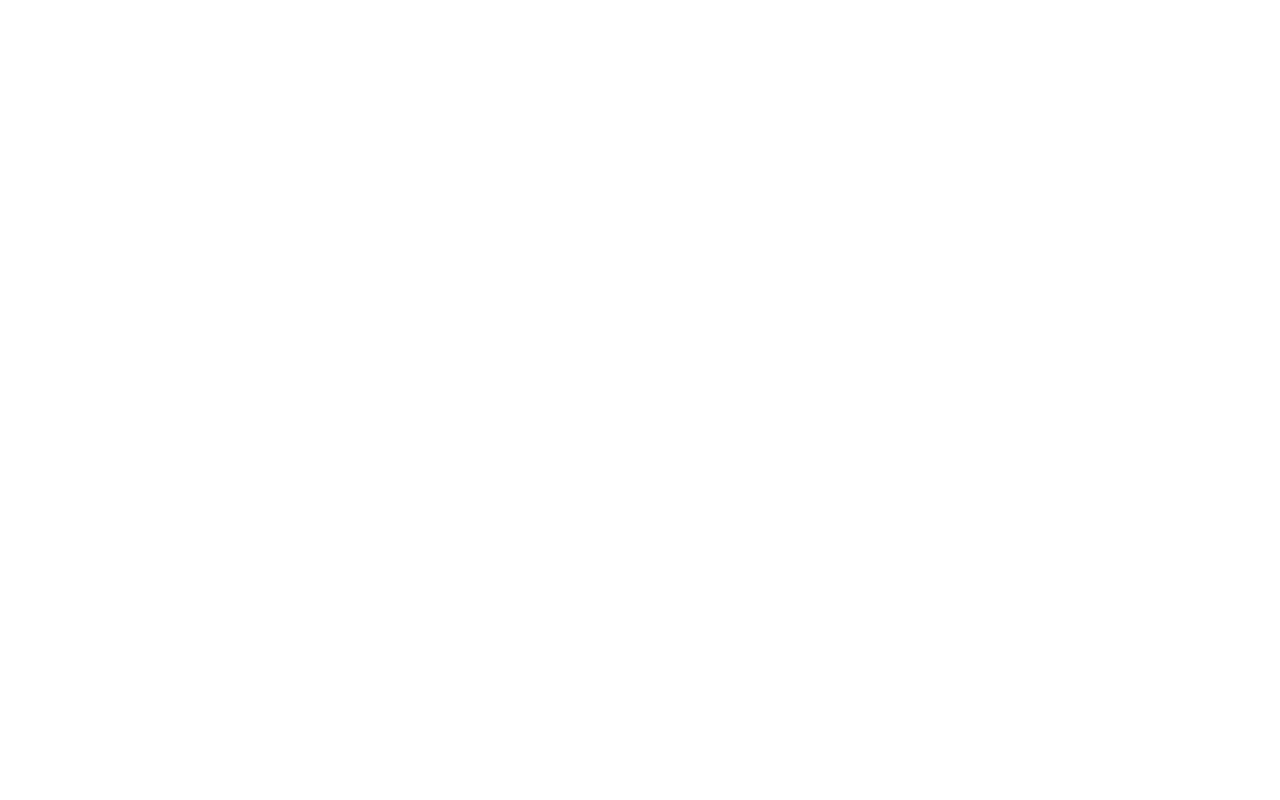
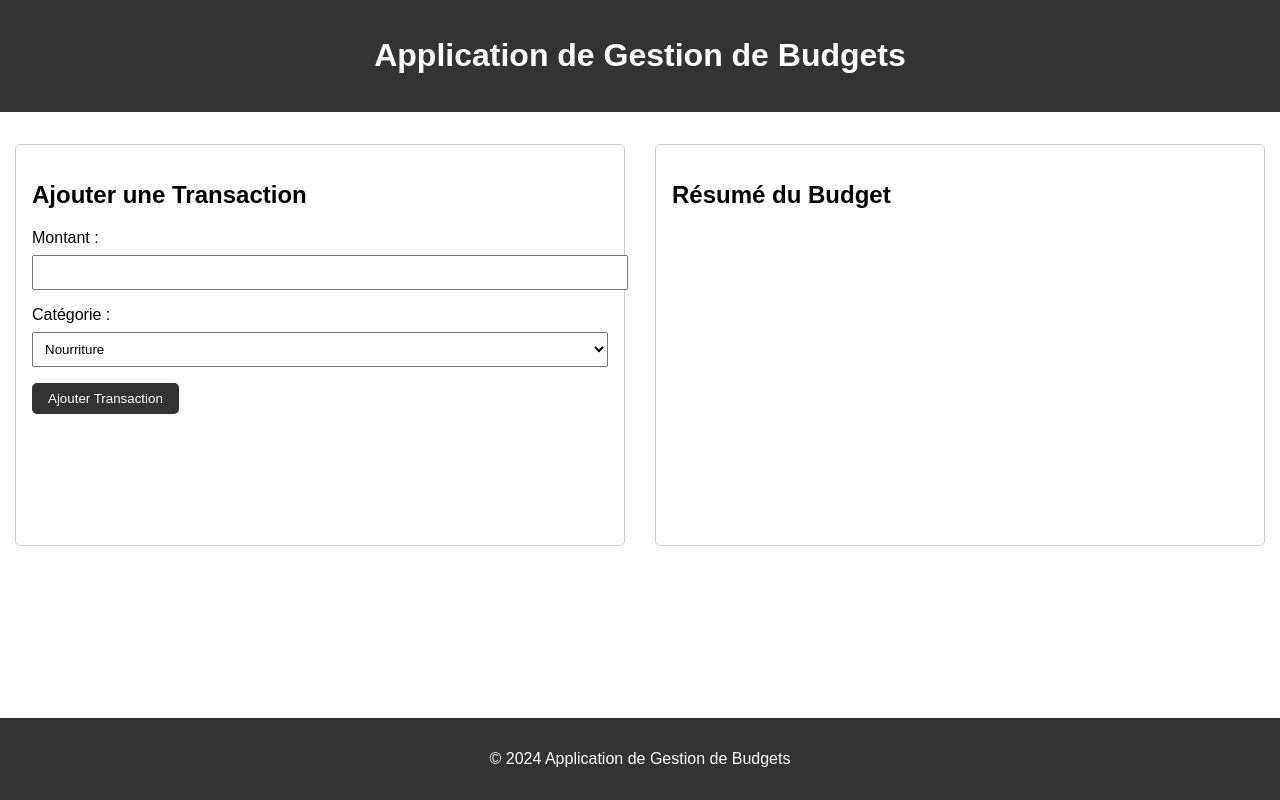
Before and after one commit to PaulDecat/ProjetJS, a plain HTML site: page Frontpage.html in a window 1280 px wide. Drawn offline with Linux system fonts and the light colour scheme.

Commit message:
first appearance Frontpage

```diff
--- /dev/null
+++ b/Frontpage.css
@@ -0,0 +1,59 @@
+body {
+    font-family: Arial, sans-serif;
+    margin: 0;
+    padding: 0;
+}
+
+header, footer {
+    background-color: #333;
+    color: #fff;
+    text-align: center;
+    padding: 1rem 0;
+}
+
+main {
+    display: flex;
+    justify-content: space-around;
+    padding: 2rem 0;
+}
+
+section {
+    border: 1px solid #ccc;
+    border-radius: 5px;
+    padding: 1rem;
+    width: 45%;
+}
+
+label {
+    display: block;
+    margin-bottom: 0.5rem;
+}
+
+input, select {
+    width: 100%;
+    padding: 0.5rem;
+    margin-bottom: 1rem;
+}
+
+button {
+    padding: 0.5rem 1rem;
+    background-color: #333;
+    color: #fff;
+    border: none;
+    border-radius: 5px;
+    cursor: pointer;
+}
+
+button:hover {
+    background-color: #555;
+}
+
+#chart-container {
+    height: 300px;
+}
+
+footer {
+    position: fixed;
+    bottom: 0;
+    width: 100%;
+}
--- a/Frontpage.html
+++ b/Frontpage.html
@@ -3,9 +3,41 @@
 <head>
     <meta charset="UTF-8">
     <meta name="viewport" content="width=device-width, initial-scale=1.0">
+    <link rel="stylesheet" href="Frontpage.css">
     <title>Document</title>
 </head>
 <body>
+    <header>
+        <h1>Application de Gestion de Budgets</h1>
+    </header>
+    <main>
+        <section id="budget-form">
+            <h2>Ajouter une Transaction</h2>
+            <form id="transaction-form">
+                <label for="amount">Montant :</label>
+                <input type="number" id="amount" name="amount" required>
+                <label for="category">Catégorie :</label>
+                <select id="category" name="category" required>
+                    <option value="nourriture">Nourriture</option>
+                    <option value="loisirs">Loisirs</option>
+                    <option value="transport">Transport</option>
+                </select>
+                <button type="submit">Ajouter Transaction</button>
+            </form>
+        </section>
+        <section id="budget-summary">
+            <h2>Résumé du Budget</h2>
+            <div id="chart-container">
 
+            </div>
+            <div id="report">
+
+            </div>
+        </section>
+    </main>
+    <footer>
+        <p>&copy; 2024 Application de Gestion de Budgets</p>
+    </footer>
+    <script src="script.js"></script>
 </body>
 </html>
```
